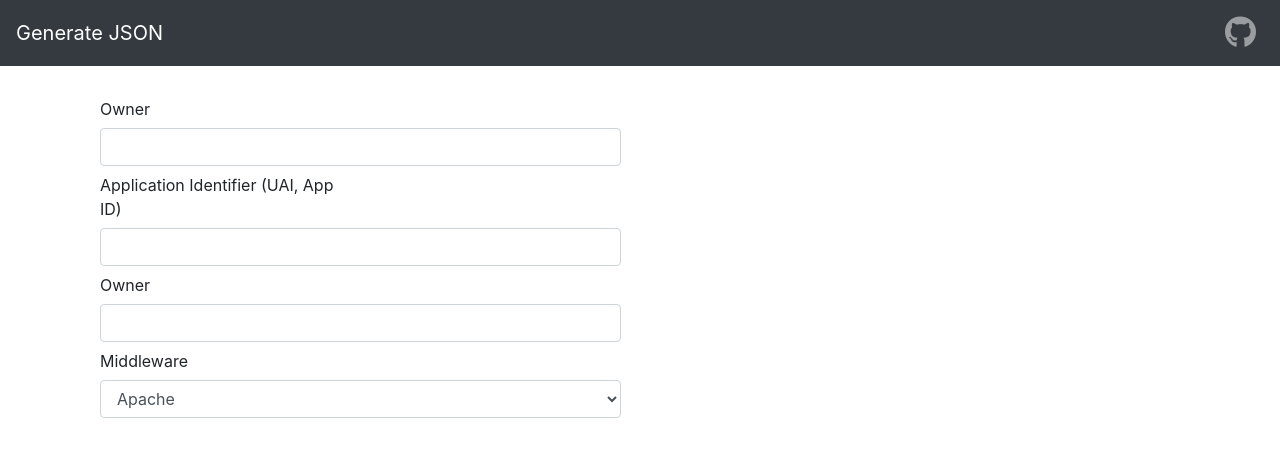
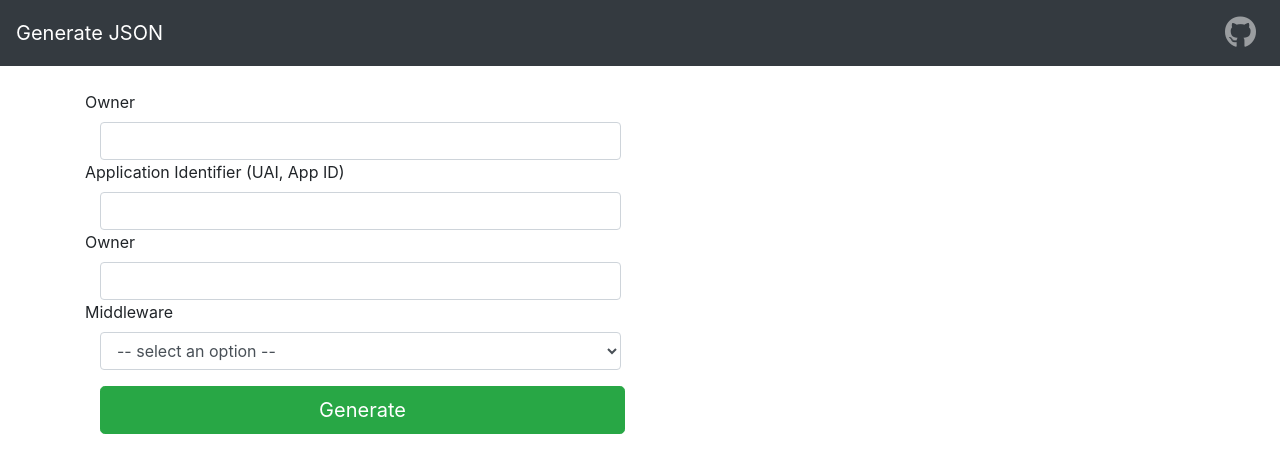
Before and after one commit to ahtee/vidhub, a React (Create React App) app: page / in a window 1280 px wide. Shown: the top 472 px of the page. Built offline with nearby package versions, Linux system fonts and the light colour scheme.

Commit message:
Changes to form

```diff
--- a/src/App.js
+++ b/src/App.js
@@ -8,27 +8,28 @@ export default class App extends Component {
       <div className="container mt-4">
         <Form row>
           <FormGroup className="mb-3 mr-sm-2 mb-sm-0">
-            <Label for="middleware-id" sm={2}>Owner</Label>
-            <Col sm={6}>
+            <Label for="middleware-id">Owner</Label>
+            <Col sm={12} md={6}>
               <Input type="text" name="password" id="middleware-id" />
             </Col>
           </FormGroup>
           <FormGroup className="mb-3 mr-sm-2 mb-sm-0">
-            <Label for="application-name" sm={3}>Application Identifier (UAI, App ID) </Label>
-            <Col sm={6}>
+            <Label for="application-name">Application Identifier (UAI, App ID) </Label>
+            <Col sm={12} md={6}>
               <Input type="text" name="application-name" id="application-name" />
             </Col>
           </FormGroup>
           <FormGroup className="mb-3 mr-sm-2 mb-sm-0">
-            <Label for="middleware-id" sm={2}>Owner</Label>
-            <Col sm={6}>
+            <Label for="middleware-id">Owner</Label>
+            <Col sm={12} md={6}>
               <Input type="text" name="password" id="middleware-id" />
             </Col>
           </FormGroup>
           <FormGroup className="mb-3 mr-sm-2 mb-sm-0">
-            <Label for="middlewareSelect" sm={2}>Middleware</Label>
-            <Col sm={6}>
-              <Input type="select" name="selectMiddleware" id="middlewareSelect">
+            <Label for="middlewareSelect">Middleware</Label>
+            <Col sm={12} md={6}>
+              <Input type="select" name="selectMiddleware" id="middlewareSelect" required>
+                <option disabled selected value> -- select an option -- </option>
                 <option>Apache</option>
                 <option>Jboss</option>
                 <option>Tomcat</option>
@@ -37,6 +38,9 @@ export default class App extends Component {
               </Input>
             </Col>
           </FormGroup>
+          <Col sm={12} md={6}>
+            <Button className="btn btn-success btn-lg btn-block mt-3">Generate</Button>
+          </Col>
         </Form>
       </div>
     );
```
